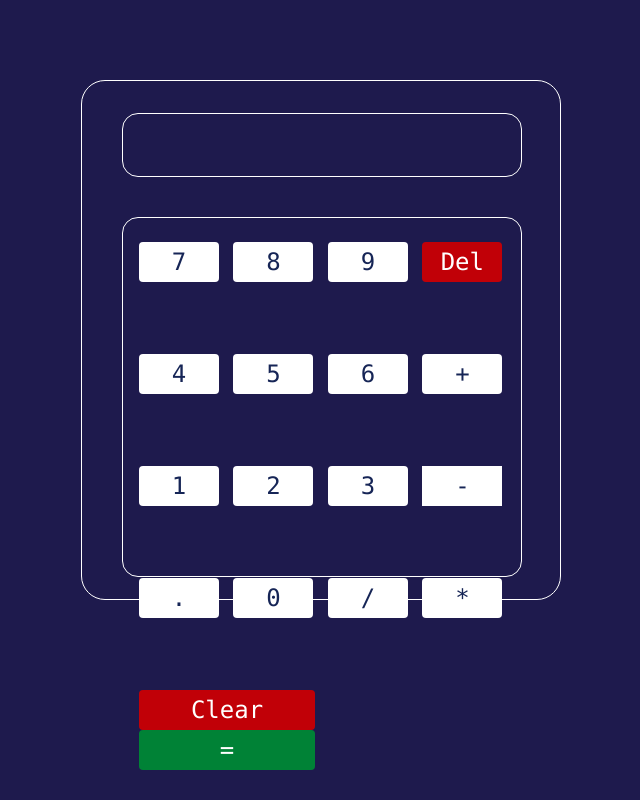
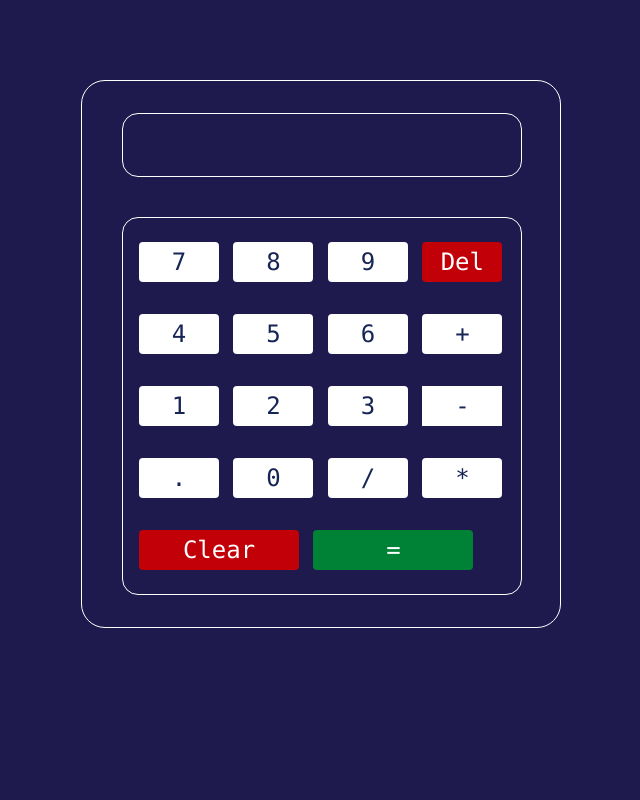
Before and after one commit to christian7812/Keypad-Calculator, a website: page index.html in a window 1280 px wide. Shown: the whole page, without its empty margins (319-959 px from the left). Drawn offline with Linux system fonts and the light colour scheme.

Commit message:
update interface

```diff
--- a/index.html
+++ b/index.html
@@ -10,11 +10,11 @@
     <!--KeyPad Calculator On Desktop-->
     <div class="hidden md:block pt-20 pl-100">
         <!--Calculator Layout-->
-            <div class="border border-white w-120 rounded-3xl h-130 px-10 py-8">
+            <div class="border border-white w-120 rounded-3xl h-140 px-10 py-8">
                 <!--Input Field-->
             <input type="text" id="display" class="border rounded-2xl border-white bg-indigo-950 text-white w-100 h-16" disabled>
           <!--Numbers Keyboard-->
-        <div class="mt-10 border border-white w-100 h-90 rounded-2xl px-4 py-6">
+        <div class="mt-10 border border-white w-100 h-120 rounded-2xl px-4 py-6">
             <!--Grids Row-->
             <div class="grid grid-rows-5 gap-8 font-mono">
                 <!--1st Row-->
@@ -47,8 +47,8 @@
                 </div>
                <!--5th Row-->
                   <div class="text-blue-950 text-2xl">
-           <button class="eraseAll bg-red-700 text-white active:bg-red-950 rounded w-44 h-10">Clear</button>
-                    <button class="equal bg-green-700 text-white active:bg-green-950 rounded w-44 h-10">=</button>
+           <button class="eraseAll bg-red-700 text-white active:bg-red-950 rounded w-40 h-10">Clear</button>
+                    <button class="equal bg-green-700 text-white active:bg-green-950 rounded w-40 h-10">=</button>
                 </div>
             </div>
 
--- a/script.js
+++ b/script.js
@@ -130,7 +130,7 @@ buttons.forEach(button=> {
         function operation(a,b,op) {
             switch(op) {
                 case"+": return a + b;
-                case"-": return a- b;
+                case"-": return a - b;
                 case"*": return a * b;
                 case"/": return b !== 0 ? a / b : "Syntax Error";
                 default: return b;
```
